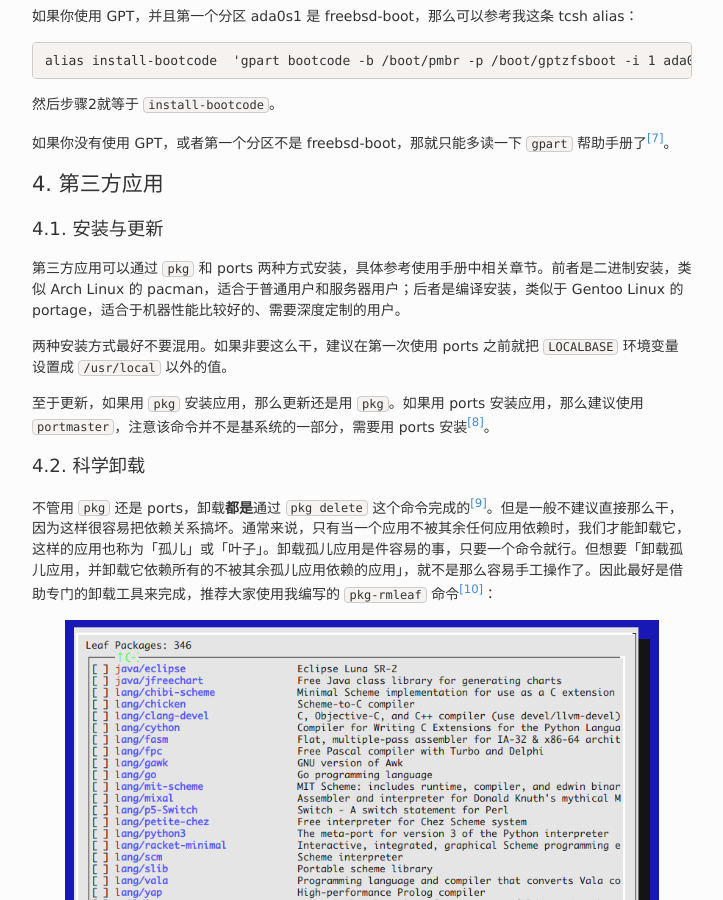
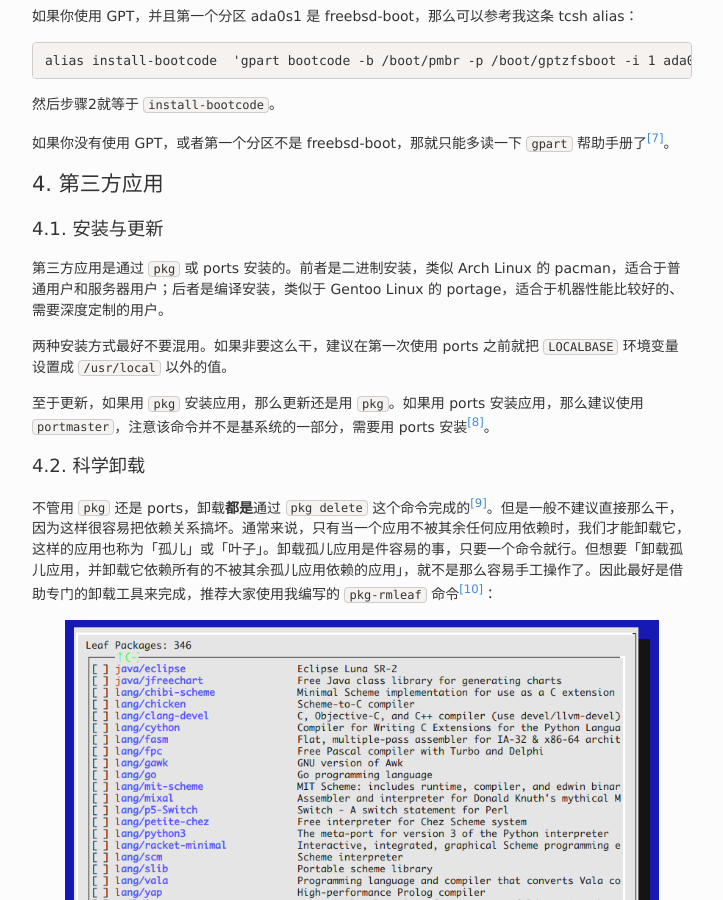
Before and after one commit to bsdelf/bsdelf.github.io, a Jekyll site: the page built from _posts/2015-07-12-freebsd-brief-user-guide.md, in a window 1280 px wide and 900 px high, scrolled down 4197 px. Shown: the whole window, without its empty margins (278-1001 px from the left). Built offline with Jekyll 4.4.1, drawn with Linux system fonts in a browser that asks for light colours.

Commit message:
~ minor change

```diff
--- a/_posts/2015-07-12-freebsd-brief-user-guide.md
+++ b/_posts/2015-07-12-freebsd-brief-user-guide.md
@@ -178,7 +178,7 @@ alias install-bootcode  'gpart bootcode -b /boot/pmbr -p /boot/gptzfsboot -i 1 a
 
 ## 安装与更新
 
-第三方应用可以通过 `pkg` 和 ports 两种方式安装，具体参考使用手册中相关章节。前者是二进制安装，类似 Arch Linux 的 pacman，适合于普通用户和服务器用户；后者是编译安装，类似于 Gentoo Linux 的 portage，适合于机器性能比较好的、需要深度定制的用户。
+第三方应用是通过 `pkg` 或 ports 安装的。前者是二进制安装，类似 Arch Linux 的 pacman，适合于普通用户和服务器用户；后者是编译安装，类似于 Gentoo Linux 的 portage，适合于机器性能比较好的、需要深度定制的用户。
 
 两种安装方式最好不要混用。如果非要这么干，建议在第一次使用 ports 之前就把 `LOCALBASE` 环境变量设置成 `/usr/local` 以外的值。
 
```
